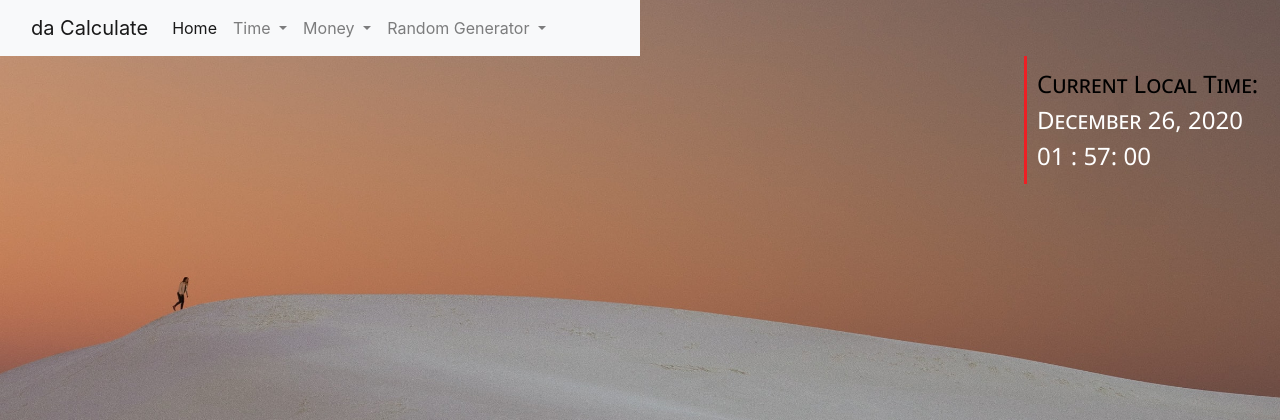
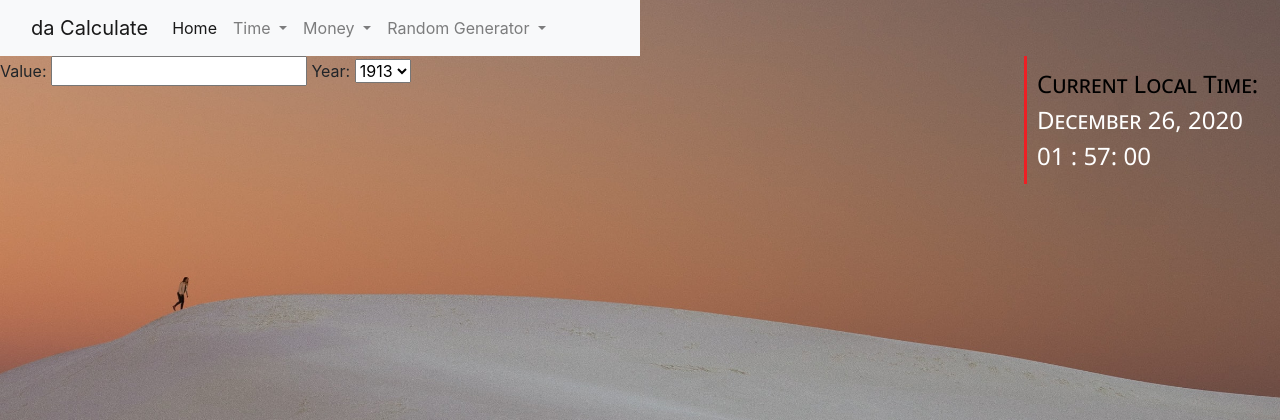
Before and after one commit to onanalee/daCalculate, a Flask app: page /inflation in a window 1280 px wide. Shown: the top 420 px of the page. Run offline with Flask 2, Linux system fonts and the light colour scheme.

Commit message:
inflation

```diff
--- a/static/money.js
+++ b/static/money.js
@@ -15,35 +15,49 @@
 //
 //     let final = ;
 //     $('#savingFinal').append(final);
-//
-//
 // }
 
-function cd() {
-    let initial = $('#cdInitial').val();
-    let duration = $('#cdDuration').val();
-    let select = $('#cdDurationSelect option:selected').val();
-    let compound = $('#cdCompound option:selected').val();
-    let rate = $('#cdRate').val();
-    if (select === 'years') {
-        duration = duration * 12;
-    }
-    if (compound === 'Annually') {
-        let final = (initial) * (1 + (rate / n)) ^ (n * t);
-        $('#cdFinal').append(final);
+// function cd() {
+//     let initial = $('#cdInitial').val();
+//     let duration = $('#cdDuration').val();
+//     let select = $('#cdDurationSelect option:selected').val();
+//     let compound = $('#cdCompound option:selected').val();
+//     let rate1 = $('#cdRate').val();
+//     let rate = (rate1) / 100;
+//     if (select === 'years') {
+//         duration = duration * 12;
+//     }
+//     if (compound === 'Annually') {
+//         let final = (initial) * ((1 + (rate / n)) ** (n * t));
+//         $('#cdFinal').append(final);
+//     } else if (compound === 'Semi-Annually') {
+//
+//     } else if (compound === 'Quarterly') {
+//
+//     } else if (compound === 'Monthly') {
+//         let final = (initial) * ((1 + (rate / n)) ** (n * t));
+//         $('#cdFinal').append(final);
+//     } else if (compound === 'Simple Interest') {
+//         let final = (initial) * (1 + (rate * duration));
+//         $('#cdFinal').append(final);
+//     }
+// }
 
-    } else if (compound === 'Semi-Annually') {
+for(i = 0; i <currentYear.length; i++){
+    let option = `<option>${}</option>`;
+    $('#year').append(option);
+}
+function inflation(){
+    let input = $('#').val();
+    let year = $('#').val();
 
-    } else if (compound === 'Quarterly') {
-
-    } else if (compound === 'Monthly') {
-
-    } else if (compound === 'Simple Interest') {
-
-    }
-
-
-
+    $.ajax({
+        type: 'GET',
+        url: 'http://inflation-api.herokuapp.com/api/?value=' + input + '&year=' + year,
+        data: {},
+        success: function (response) {
+            let cad = response['response']['adjustedValue'];
+        }})
 }
 
 function exchange() {
--- a/templates/inflation.html
+++ b/templates/inflation.html
@@ -76,6 +76,20 @@
             <a id="m">00</a>:
             <a id="s">00</a>
         </div>
+        <div>
+            Value: <input id="input" type="number">
+            Year: <select>
+            <option>1913</option>
+            <option>1914</option>
+            <option>1915</option>
+            <option>1916</option>
+            <option>1917</option>
+            <option>1918</option>
+        </select>
+            <div id="result">
+
+            </div>
+        </div>
 
 
 
```
Also changed, not shown: static/zoneSearch.js (+49 -3 lines), templates/timezone.html (+3 -11 lines).
